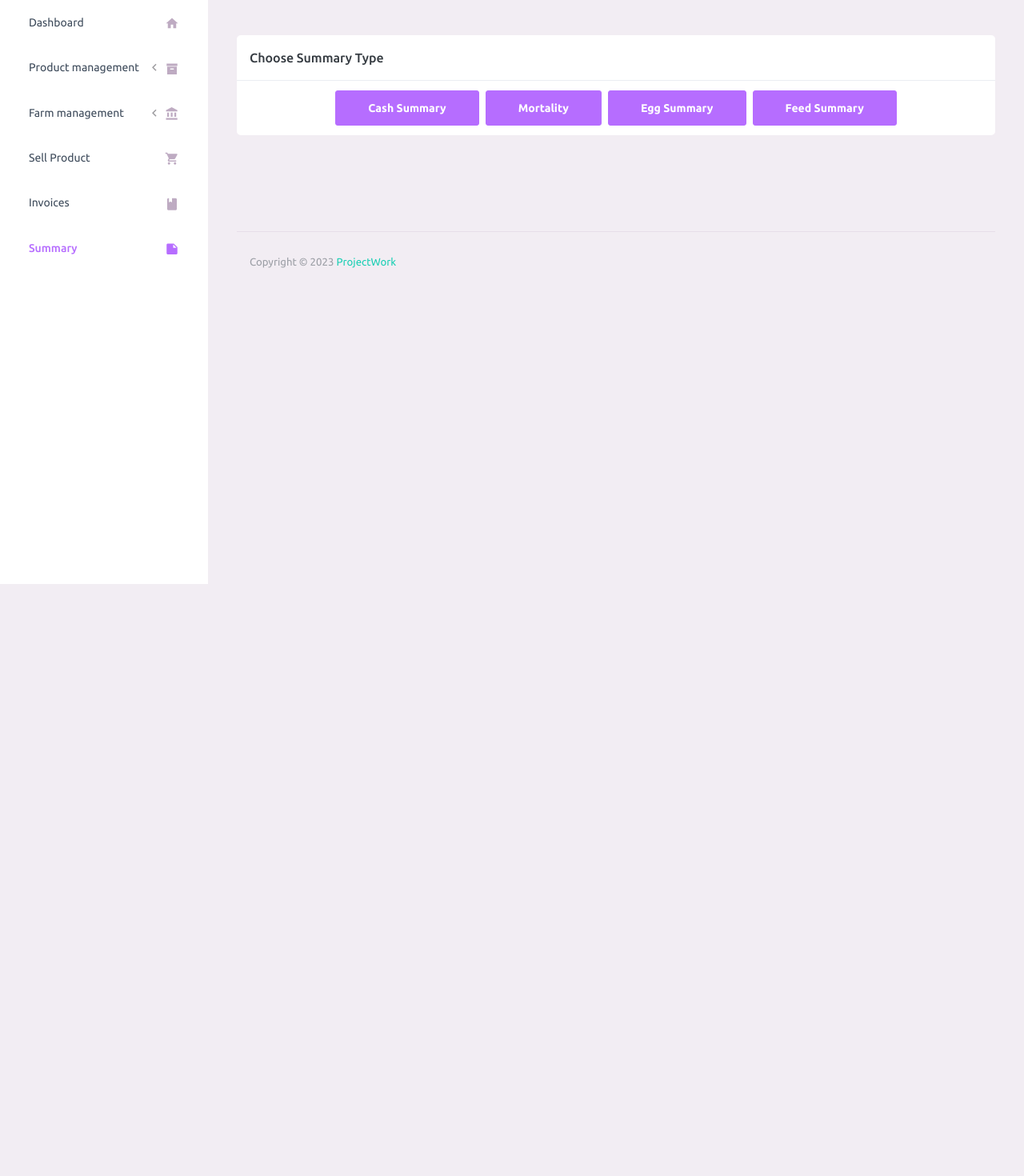
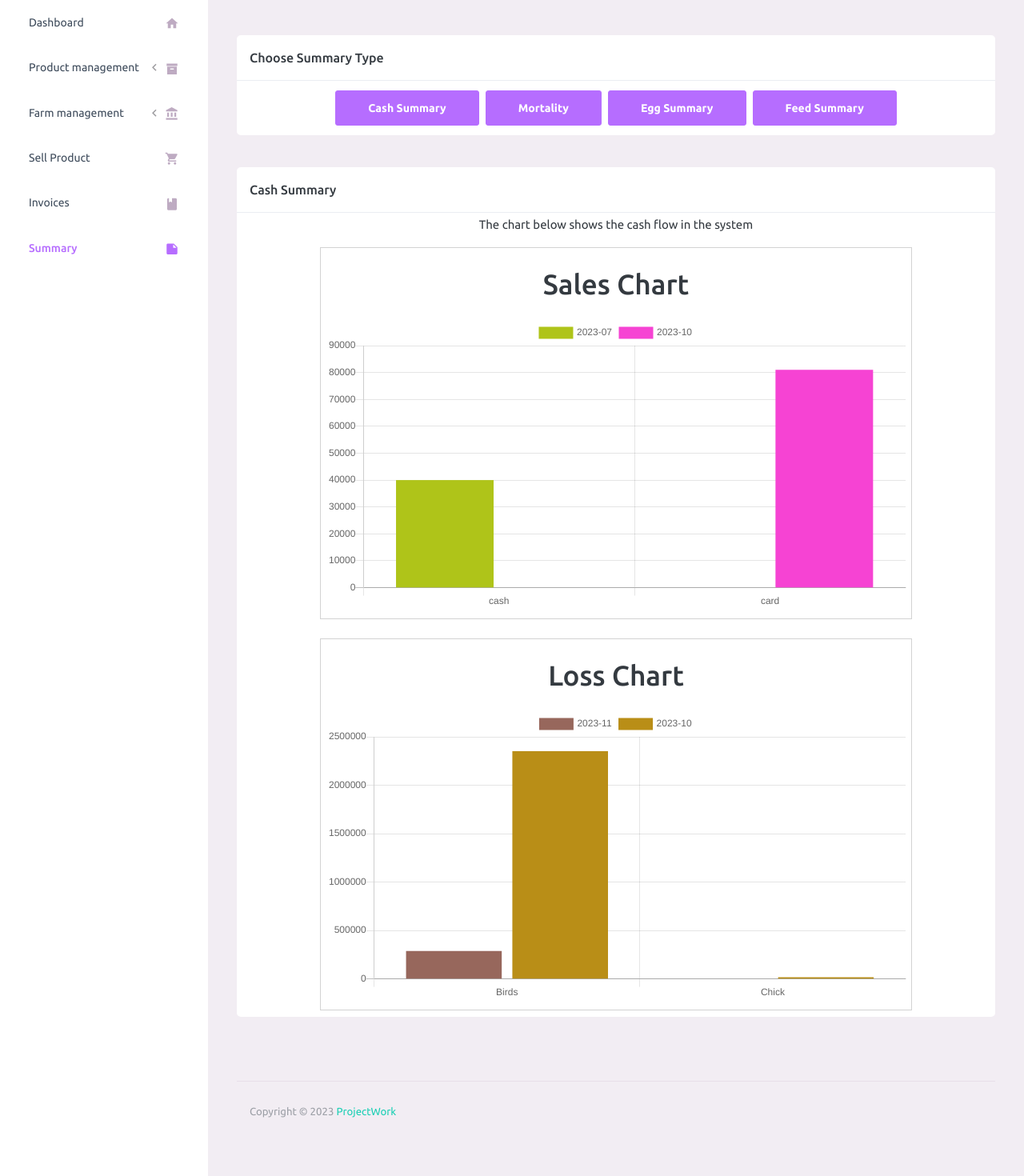
Before and after one commit to MatrixMe00/Farm-Management-System, a PHP site: page /summary.php in a window 1280 px wide. Shown: the part 70-1540 px from the top of the page at 80% size. Before the commit the page ends 800 px from the top, so only its background shows below. Run offline with PHP 8.4, Linux system fonts and the light colour scheme; the visitor is signed in with stand-in values (Sample User, id 1); data comes from the database, SQL or seed files in the repository; some libraries are stand-ins or nearby versions.

Commit message:
Update summary.php

```diff
--- a/summary.php
+++ b/summary.php
@@ -40,7 +40,7 @@ function formatDump(...$data) {
                         </div>
 
                         <div class="col-lg-12 grid-margin stretch-card" id="summary_displays">
-                            <div class="card" id="sales">
+                            <div class="card show-me" id="sales">
                                 <div class="modal-header">
                                     <h5 class="modal-title">Cash Summary</h5>
                                 </div>
```
